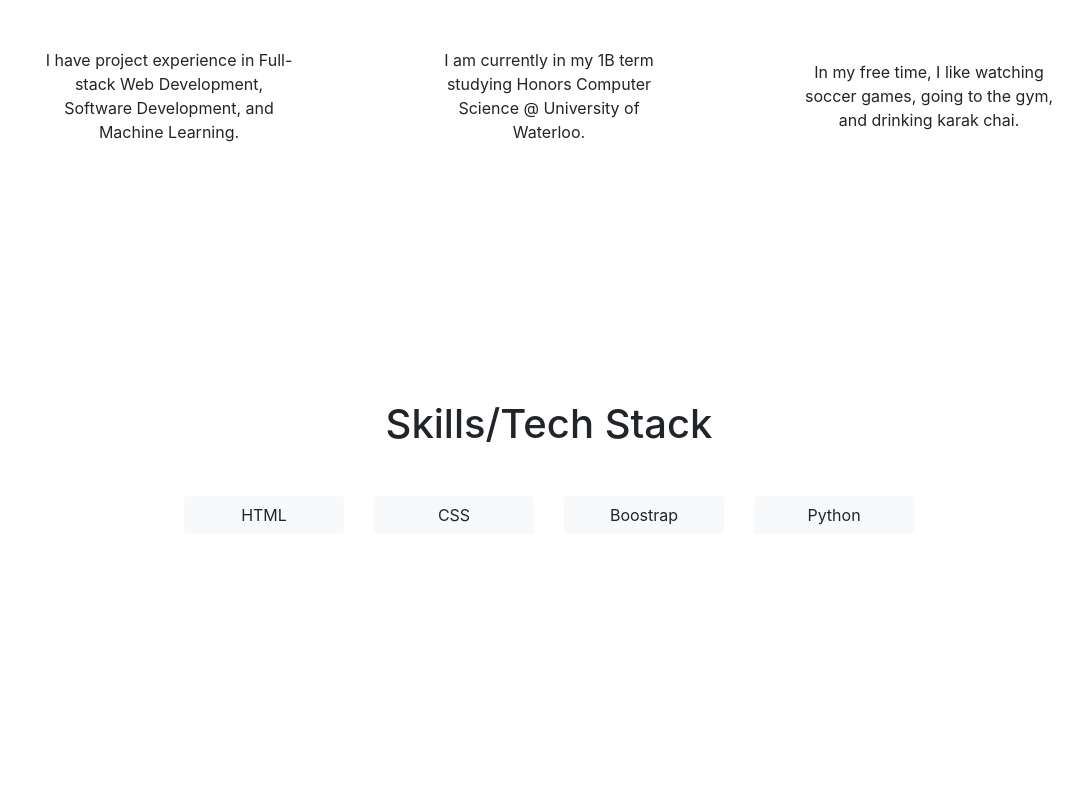
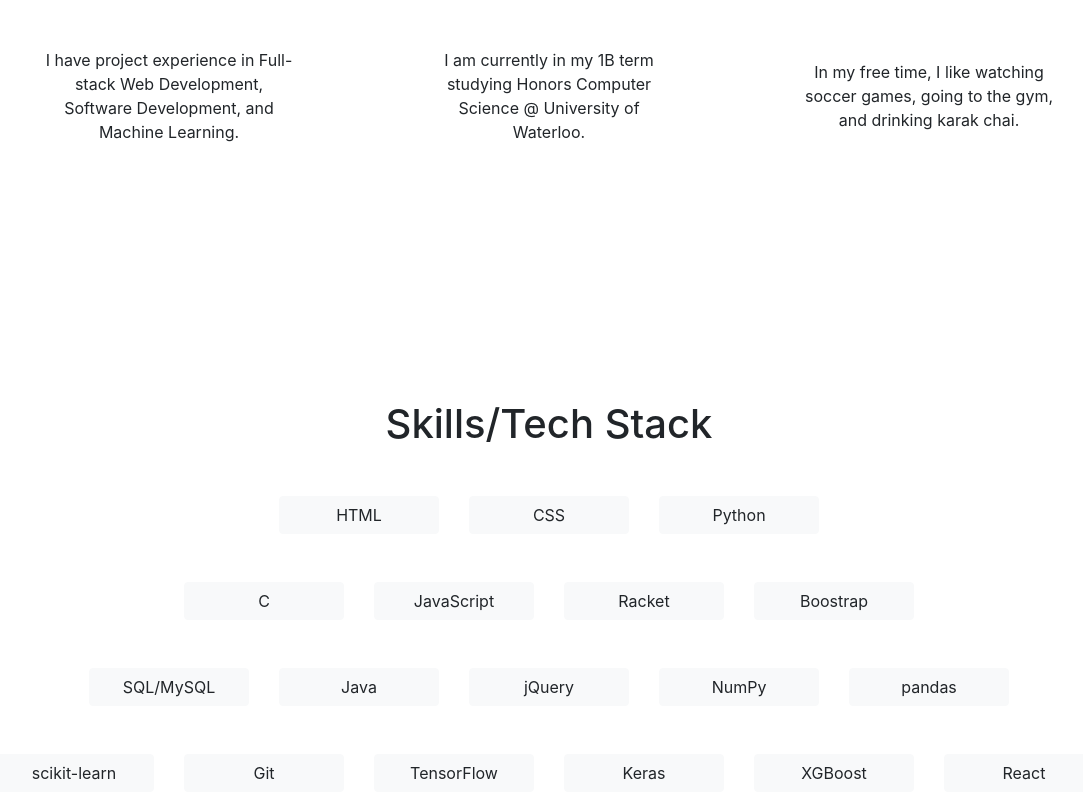
Before and after one commit to ad-world/aryaman-dev, a React (Create React App) app: page / in a window 1280 px wide. Shown: the part 944-1744 px from the top of the page, without its empty margins (91-1174 px from the left). Before the commit the page ends 1696 px from the top, so only its background shows below. Built offline with nearby package versions, Linux system fonts and the light colour scheme.

Commit message:
finished skills section

```diff
--- a/src/App.js
+++ b/src/App.js
@@ -1,5 +1,4 @@
 import './App.css';
-import { Container } from 'react-bootstrap'
 import NavBar from './NavBar'
 import Header from './Header'
 import About from './About'
--- a/src/Header.js
+++ b/src/Header.js
@@ -4,7 +4,7 @@ import TypeWriterEffect from "react-typewriter-effect";
 
 export default function Header() {
     return (
-        <Container style={{ height: "100vh" }}>
+        <Container id="header" style={{ height: "100vh" }}>
             <Row className="row justify-content-center align-items-center text-center">
                 <div className="col-12 d-flex align-items-center align-middle"
                     style={{
--- a/src/NavBar.js
+++ b/src/NavBar.js
@@ -4,17 +4,17 @@ export default function NavBar() {
     return (
         <nav class="navbar fixed-top navbar-light bg-light navbar-expand-sm p-1">
             <div class="container-fluid">
-                <ul class="navbar-nav"><a href="#" class="navbar-brand">Aryaman Dhingra</a></ul>
+                <ul class="navbar-nav"><a href="#header" class="navbar-brand">Aryaman Dhingra</a></ul>
             </div>
             <ul class="navbar-nav ml-auto">
                 <li class="nav-item active px">
                     <a href="#about" class="nav-link text-nowrap">About Me</a>
                 </li>
                 <li class="nav-item">
-                    <a href="#projects" class="nav-link">Projects</a>
+                    <a href="#skills" class="nav-link">Skills</a>
                 </li>
                 <li class="nav-item">
-                    <a href="#skills" id="skills" class="nav-link">Skills</a>
+                    <a href="#projects" class="nav-link">Projects</a>
                 </li>
                 <li class="nav-item">
                     <a href="socials" class="nav-link">Socials</a>
--- a/src/Skill.js
+++ b/src/Skill.js
@@ -1,4 +1,4 @@
-import { Tooltip , Popover, OverlayTrigger, Button} from 'react-bootstrap';
+import { Popover, OverlayTrigger, Button} from 'react-bootstrap';
 import React from 'react'
 
 export default function Skill(props) {
@@ -12,7 +12,7 @@ export default function Skill(props) {
     );
 
     const SkillExample = () => (
-        <OverlayTrigger trigger="click" placement="top" overlay={popover}>
+        <OverlayTrigger trigger="hover" placement="top" overlay={popover}>
             <Button variant="light" className="px-4 btn-block"> {props.title} </Button>
         </OverlayTrigger>
     );
--- a/src/Skills.js
+++ b/src/Skills.js
@@ -4,7 +4,7 @@ import Skill from './Skill'
 
 export default function Skills() {
     return (
-        <Container fluid style={{ height:"50vh" }}>
+        <Container id="skills" fluid style={{ height: "50vh" }} className="mb-5">
             <Container >
                 <div className="align-items-center text-center">
                     <h1 className="mt-5 pt-5">Skills/Tech Stack</h1>
@@ -21,21 +21,76 @@ export default function Skills() {
                         as I started to use CSS libraries such as Boostrap"/>
                     </Col>
                     <Col className="col-2">
-                        <Skill title="Boostrap" content="I learnt boostrap while I was creating
-                        the financial tracker web application. I learnt it so that the website
-                        would have a responsive display for different viewports."/>
-                    </Col>
-                    <Col className="col-2">
                         <Skill title="Python" content="Python was my first real experience in the
                         programming world, after a friend of mine recommended checking it out. The first
                         thing I built was a GPA calculator - est 9th grade."/>
                     </Col>
                 </Row>
-                <Row className="justify-content-around align-items-center text-center mt-5 align-middle d-flex">
-                    <Col className="col-md-3"></Col>
-                    <Col className="col-md-3"></Col>
-                    <Col className="col-md-3"></Col>
-                    <Col className="col-md-3"></Col>
+                <Row className="justify-content-center align-items-center text-center mt-5 align-middle d-flex">
+                    <Col className="col-2">
+                        <Skill title="C" content="I'm currently learning C in a university course titled Elementary Algorithm
+                    Design and Data Abstraction."/>
+                    </Col>
+                    <Col className="col-2">
+                        <Skill title="JavaScript" content="I learnt JavaScript in a course by Team Treehouse in 2018.
+                        I have used it in every project since."/>
+                    </Col>
+                    <Col className="col-2">
+                        <Skill title="Racket" content="I learnt Racket in a university course titled Intro the Functional Programming. The course
+                        is mainly focused on the different types of recursion."/>
+                    </Col>
+                    <Col className="col-2">
+                        <Skill title="Boostrap" content="I learnt boostrap while I was creating
+                        the financial tracker web application. I learnt it so that the website
+                        would have a responsive display for different viewports."/>
+                    </Col>
+                </Row>
+                <Row className="justify-content-center align-items-center text-center mt-5 align-middle d-flex">
+                    <Col className="col-2">
+                        <Skill title="SQL/MySQL" content="I learnt how to use SQL while creating the financial tracker on my resume. It was
+                        used with the help of PHP and phpMyAdmin (with a MySQL server)."/>
+                    </Col>
+                    <Col className="col-2">
+                        <Skill title="Java" content="I learnt the basics of Java in a high school computer science course. I built basics applications with it
+                        a calculator with a usable interface - done with NetBeans."/>
+                    </Col>
+                    <Col className="col-2">
+                        <Skill title="jQuery" content="I learnt how to use jQuery while building the home of the leopards. I used it to simplify the use of
+                        query selectors on the DOM with the simple $ notation."/>
+                    </Col>
+                    <Col className="col-2">
+                        <Skill title="NumPy" content="I leant how to use the numpy library through a machine learning course on educative. I then used it in the premier
+                        league predictor project to convert labels into numerical data."/>
+                    </Col>
+                    <Col className="col-2">
+                        <Skill title="pandas" content="I learnt how to use the pandas library through a machine learning course on educative. I used it in the premier league predictor
+                        project to extract data from csv files and combine into one large DataFrame."/>
+                    </Col>
+                </Row>
+                <Row className="justify-content-center align-items-center text-center mt-5 align-middle d-flex">
+                    <Col className="col-2">
+                        <Skill title="scikit-learn" content="I learnt how to use this library in a machine learning course on educative. I mainly used it spit training and
+                        testing data in the premier league predictor."/>
+                    </Col>
+                    <Col className="col-2">
+                        <Skill title="Git" content="I learnt how to use Git commands while building the premier league predictor. It is being used to keep track
+                        of this website as well."/>
+                    </Col>
+                    <Col className="col-2">
+                        <Skill title="TensorFlow" content="I learnt how to use TensorFlow in a machine learning course on educative. I used it for one of the deep learning models
+                        in the premier league predictor project."/>
+                    </Col>
+                    <Col className="col-2">
+                        <Skill title="Keras" content="I learnt how to use Keras in a machine learning course on educative"/>
+                    </Col>
+                    <Col className="col-2">
+                        <Skill title="XGBoost" content="I learnt how to use XGBoost in a machine learning course on educative. I used it for the gradient boosting model in the
+                        premier league predictor project."/>
+                    </Col>
+                    <Col className="col-2">
+                        <Skill title="React" content="I am learning react as I build this website (it is a react app). I'm going through documentation and watching videos to learn how to
+                        accomplish different things with react."/>
+                    </Col>
                 </Row>
             </Container>
         </Container>
```
